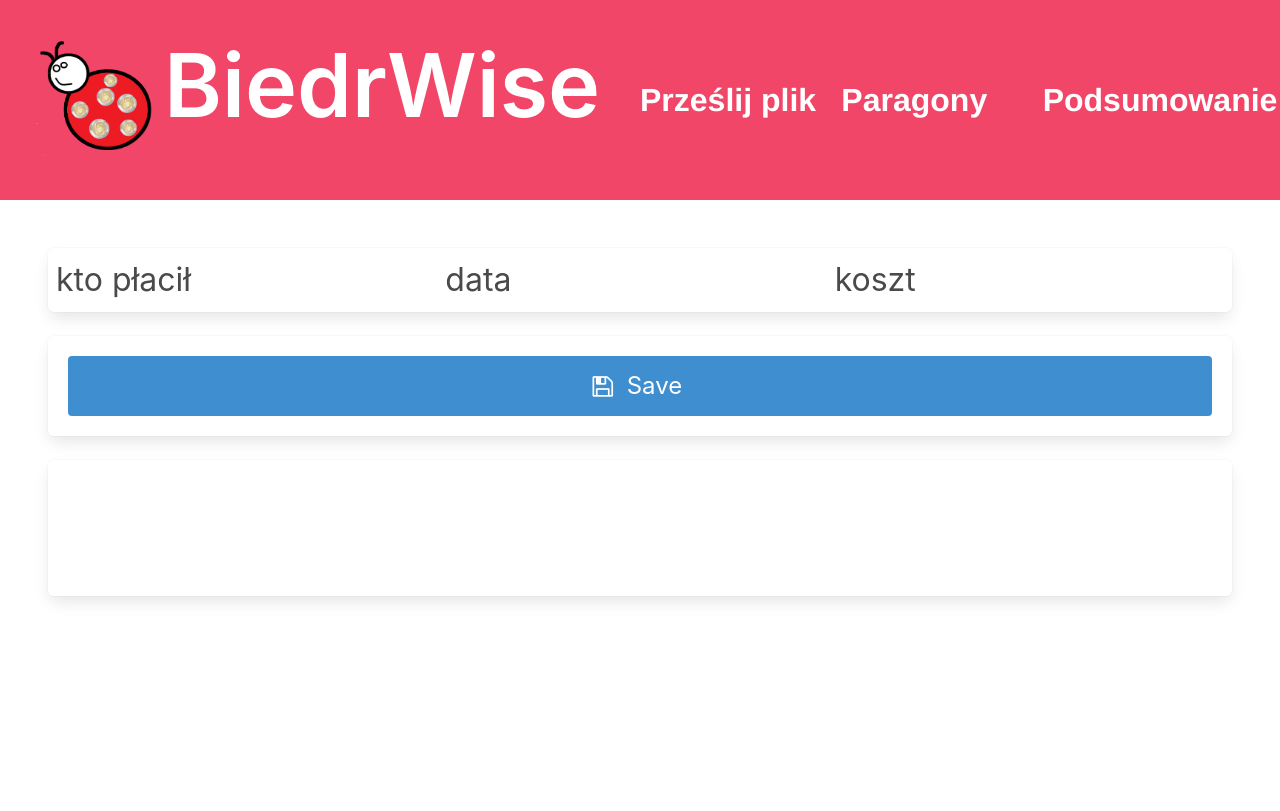
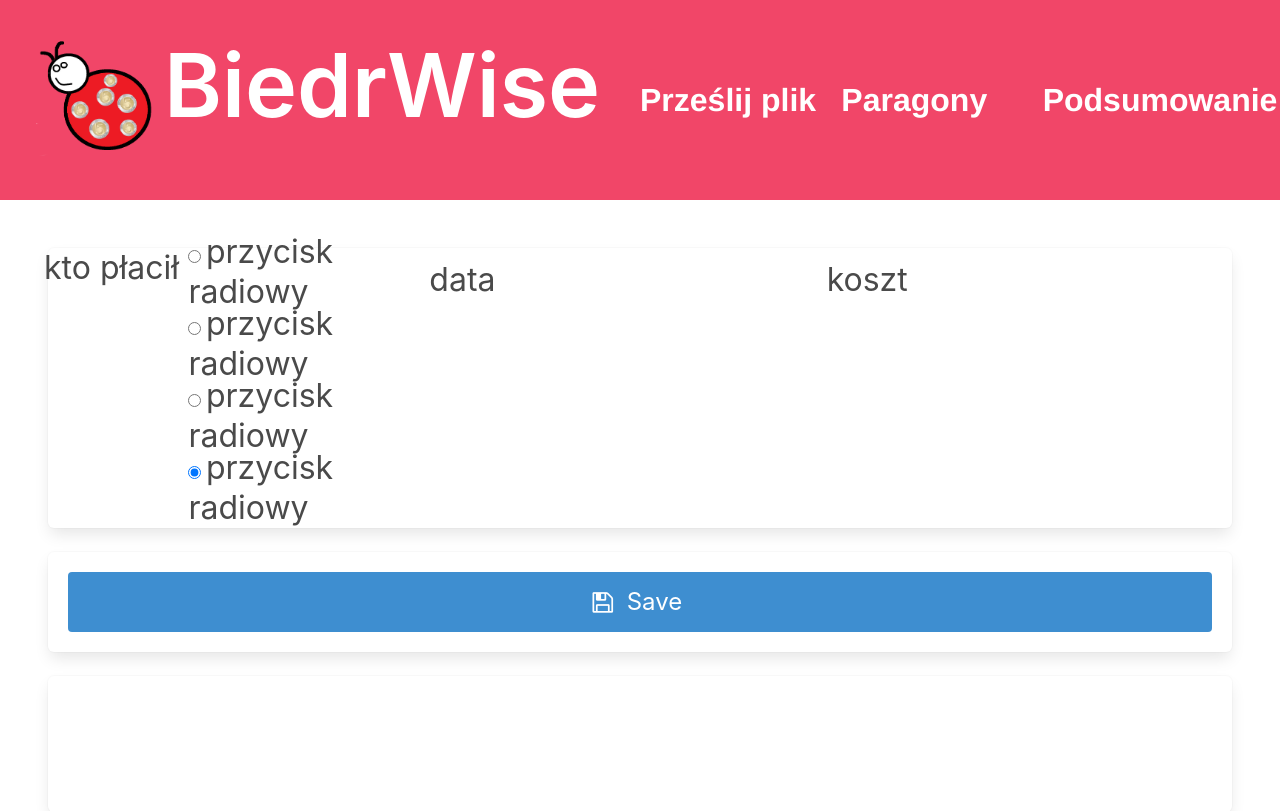
Before and after one commit to Pikne-Programy/biedrwise, a Flask app: page /receipt/1 in a window 1280 px wide. Shown: the top 811 px of the page. Before the commit the page ends 602 px from the top, so only its background shows below. Run offline with Flask 3, Linux system fonts and the light colour scheme; data that the repository does not hold is empty.

Commit message:
add radio-buttons

```diff
--- a/biedrwise/templates/home.html
+++ b/biedrwise/templates/home.html
@@ -4,8 +4,27 @@
 <section class="section">
   <div class="box">
     <div class="tile is-ancestor">
-      <div class="tile">
-        <p class="is-size-3">kto płacił</p>
+      <div class="tile is-ancestor">
+        <div class="tile">
+          <p class="is-size-3">kto płacił</p>
+        </div>
+        <div class="tile is-ancestor is-vertical is-8">
+          {% for j in range(4) %}
+          <div class="tile">
+            <div class="is-pulled-up">
+              <div class="buttons is-right">
+                <div class="field">
+                  <label class="checkbox">
+                    <input type="radio" checked name="gowno">
+                    <span class="check"></span>
+                    <span class="is-size-3">przycisk radiowy</span>
+                  </label>
+                </div>
+              </div>
+            </div>
+          </div>
+          {% endfor %}
+        </div>
       </div>
       <div class="tile">
         <p class="is-size-3">data</p>
```
